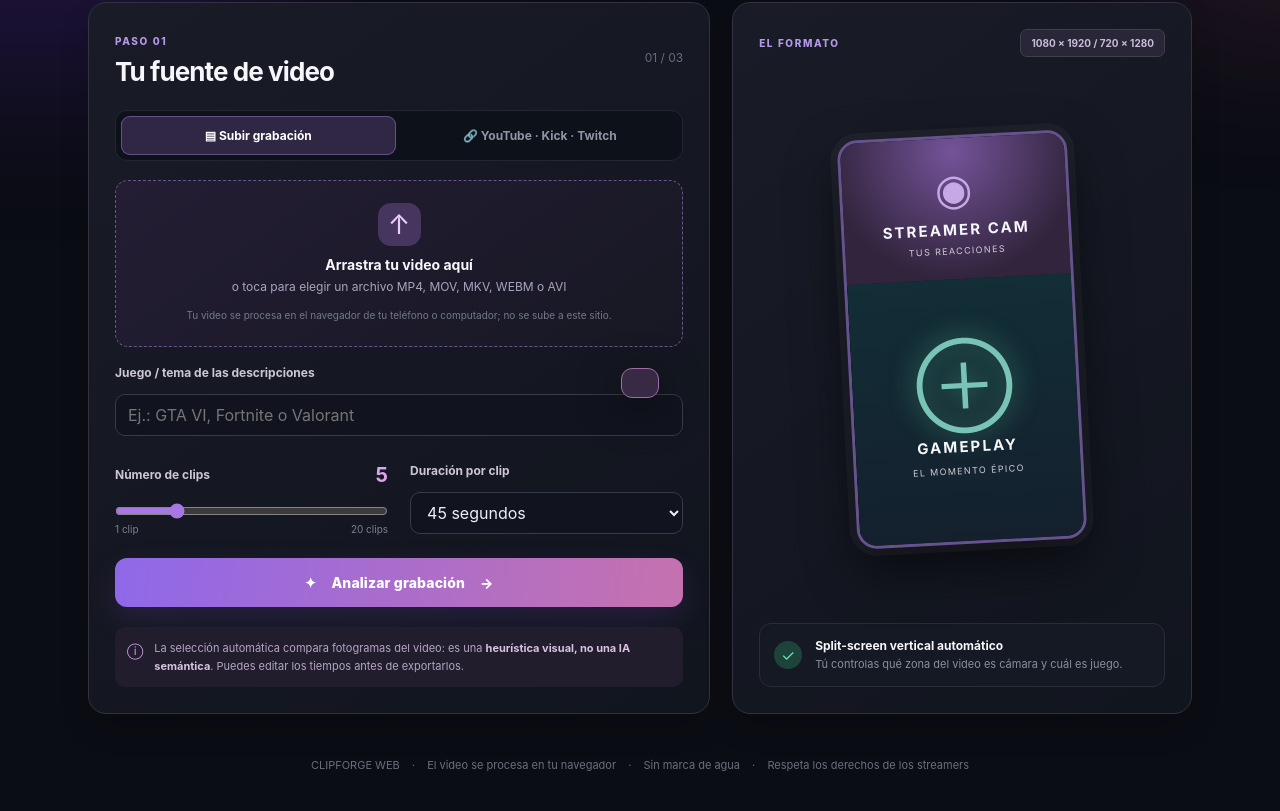
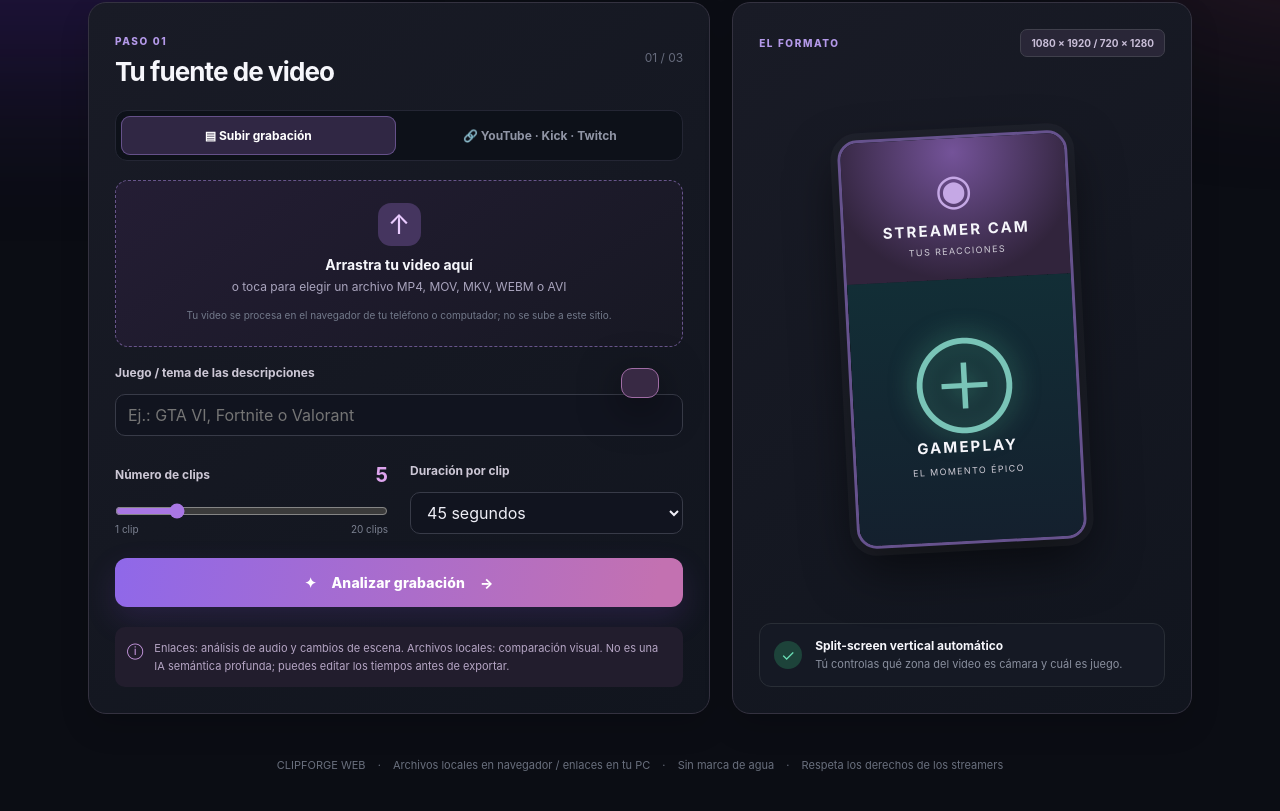
Before and after one commit to manuelni765-lgtm/clipforge-web, a plain HTML site: page index.html in a window 1280 px wide. Shown: the part 500-1311 px from the top of the page. Drawn offline with Linux system fonts and the light colour scheme.

Commit message:
Clarify local browser and remote backend processing modes

```diff
--- a/index.html
+++ b/index.html
@@ -72,7 +72,7 @@
             <div class="field"><label for="clipDuration">Duración por clip</label><select id="clipDuration"><option value="15">15 segundos</option><option value="30">30 segundos</option><option value="45" selected>45 segundos</option><option value="60">60 segundos</option><option value="90">90 segundos</option><option value="120">120 segundos</option><option value="180">180 segundos</option></select></div>
           </div>
           <button id="analyzeBtn" class="primary full" type="button"><span>✦</span> Analizar grabación <span>→</span></button>
-          <div class="notice"><span>ⓘ</span><p>La selección automática compara fotogramas del video: es una <strong>heurística visual, no una IA semántica</strong>. Puedes editar los tiempos antes de exportarlos.</p></div>
+          <div class="notice"><span>ⓘ</span><p>Enlaces: análisis de audio y cambios de escena. Archivos locales: comparación visual. No es una IA semántica profunda; puedes editar los tiempos antes de exportar.</p></div>
         </div>
         <div class="card preview-intro" id="introCard">
           <div class="preview-top"><span class="overline">EL FORMATO</span><span class="tag">1080 × 1920 / 720 × 1280</span></div>
@@ -89,8 +89,8 @@
         </div>
         <div class="card candidates-card"><div class="subhead"><div><span class="overline">MOMENTOS ENCONTRADOS</span><h3>Clips sugeridos <span id="clipFound"></span></h3></div><span class="tag">EDITABLES</span></div><div id="clipList" class="clip-list"></div><button id="renderBtn" class="primary full" type="button">▣ Exportar clips verticales <span>→</span></button></div>
       </section>
-      <section class="card done-card" id="doneSection" hidden><span class="overline">PASO 03 · EXPORTACIÓN TERMINADA</span><h2>¡Tus clips están listos! <span>✓</span></h2><p>Descarga los archivos individualmente o todos juntos en ZIP (si está disponible).</p><a id="zipLink" class="primary zip-button" href="#">↓ Descargar todos los clips (.ZIP)</a><div id="downloadList" class="download-list"></div><button id="newJobBtn" type="button" class="secondary-btn">＋ Analizar otro directo</button></section>
-      <footer>CLIPFORGE WEB <span>·</span> El video se procesa en tu navegador <span>·</span> Sin marca de agua <span>·</span> Respeta los derechos de los streamers</footer>
+      <section class="card done-card" id="doneSection" hidden><span class="overline">PASO 03 · EXPORTACIÓN TERMINADA</span><h2>¡Tus clips están listos! <span>✓</span></h2><p>Descarga tus clips individualmente. El ZIP está disponible en el modo de archivo local.</p><a id="zipLink" class="primary zip-button" href="#">↓ Descargar todos los clips (.ZIP)</a><div id="downloadList" class="download-list"></div><button id="newJobBtn" type="button" class="secondary-btn">＋ Analizar otro directo</button></section>
+      <footer>CLIPFORGE WEB <span>·</span> Archivos locales en navegador / enlaces en tu PC <span>·</span> Sin marca de agua <span>·</span> Respeta los derechos de los streamers</footer>
     </main>
   </div>
   <div class="toast" id="toast" role="alert" aria-live="polite"></div>
```
